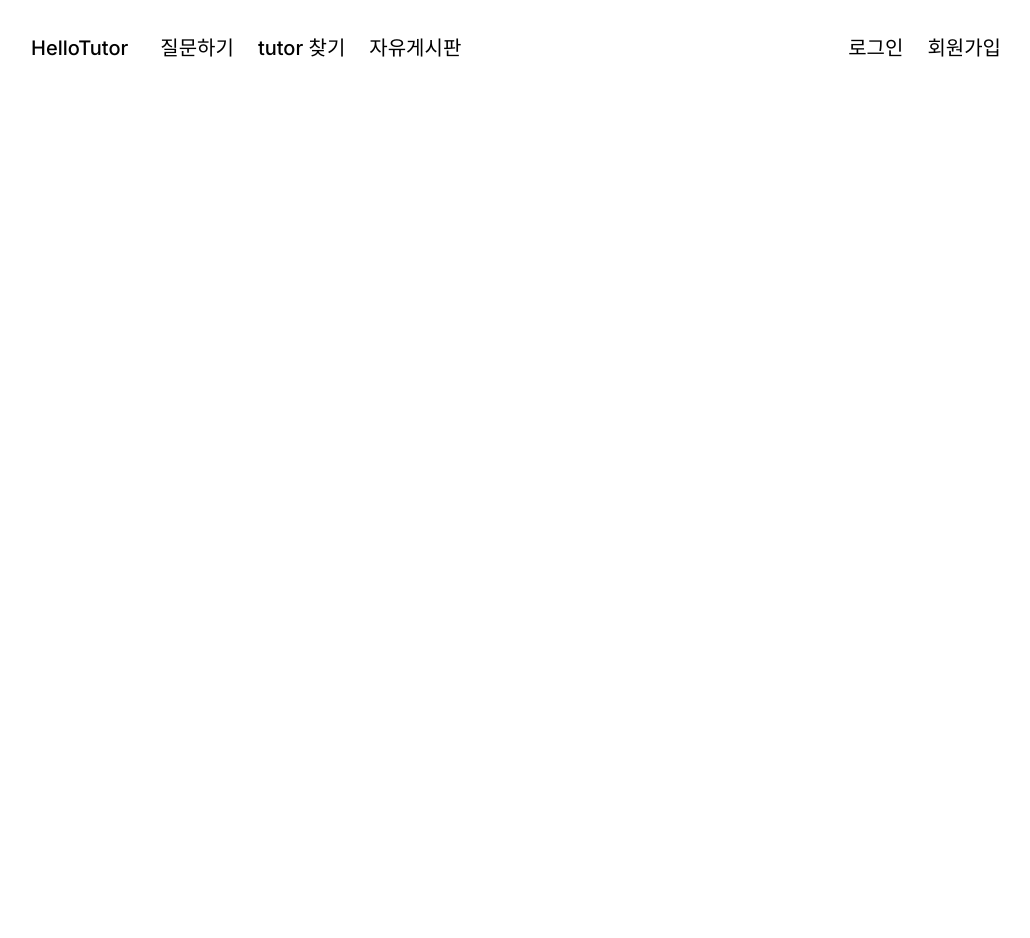
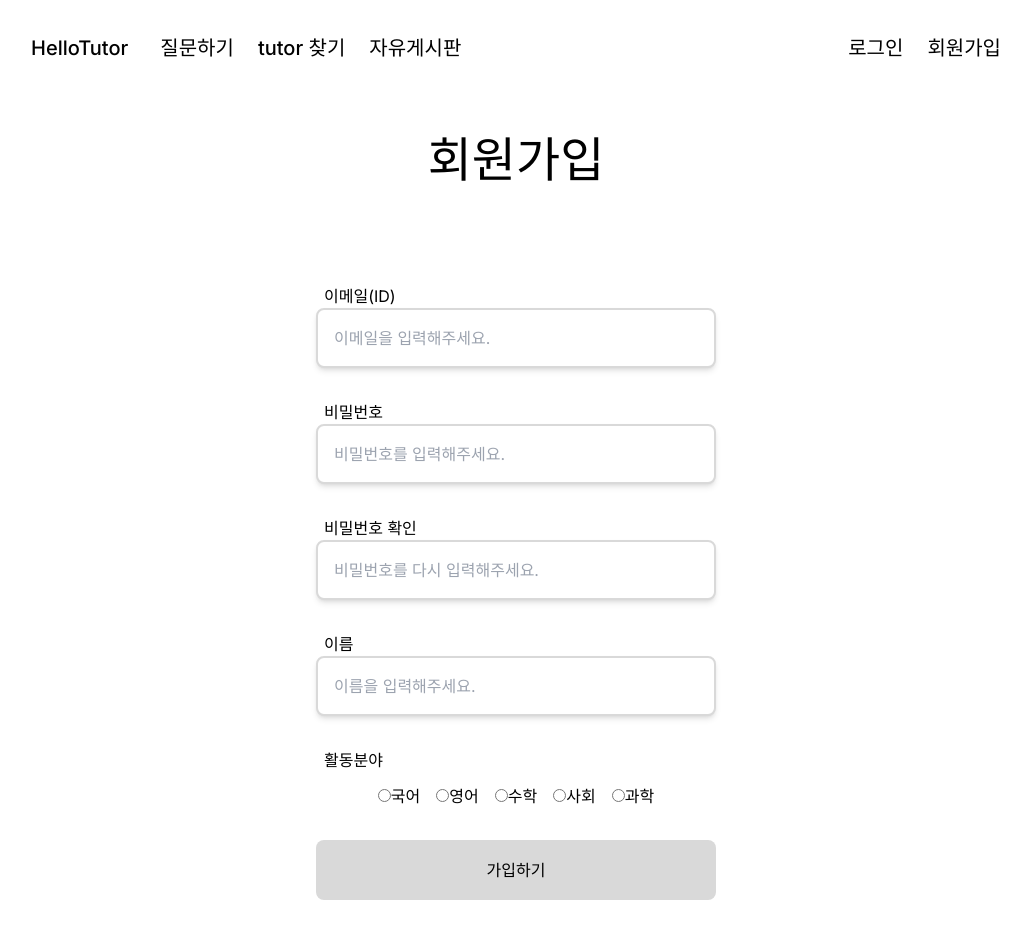
Before and after one commit to HelloTutor/HelloTutor-FE, a Next.js app: page /signup/tutor in a window 1280 px wide. Shown: the top 938 px of the page, without its empty margins (124-1154 px from the left). Before the commit the page ends 800 px from the top, so only its background shows below. Built offline with nearby package versions, Linux system fonts and the light colour scheme.

Commit message:
feat: 학생 / 튜터 회원가입 페이지 구현

```diff
--- a/src/app/signup/student/page.tsx
+++ b/src/app/signup/student/page.tsx
@@ -1,3 +1,67 @@
-export default function student(){
-    return(<></>)
+'use client';
+import SubmitButton from '@/components/SubmitButton';
+import { useState } from 'react';
+
+export default function Student(){
+
+    // 고민.. 유효성 검사는 yupResolver를 사용할까? 아니면 직접 구현할까?
+
+
+    const [userData, setUserData] = useState({
+        email:'',
+        password:'',
+        confirm_password:'',
+        name:''
+    })
+
+    const handleInput = (e:React.ChangeEvent<HTMLFormElement>) =>{
+        const {name, value} = e.target;
+        setUserData({
+            ...userData,
+            [name]:value
+        })
+    }
+
+    const {email, password, confirm_password, name} = userData;
+
+
+    return(
+
+    <>
+    {/* 회원가입 */}
+    <p className='text-5xl my-10 text-center'>회원가입</p>
+    <div className='w-[520px] py-[60px]  mx-auto'>
+
+        <form className='flex flex-col gap-y-8 max-w-[400px] mx-auto' onChange={handleInput}>
+            <div>
+                <label className='ml-2 mb-3' htmlFor='email'>이메일(ID)</label>
+                <input id="email" name="email" value={email} type="text" placeholder="이메일을 입력해주세요." className='border-2 border-[#d9d9d9] rounded-lg h-[60px] px-4 w-[400px] shadow-md'></input>
+            </div>
+            <div>
+
+                <label className='ml-2 mb-3' htmlFor='password'>비밀번호</label>
+                <input id="password" name="password" value={password} type="password" placeholder="비밀번호를 입력해주세요." className='border-2 border-[#d9d9d9] rounded-lg h-[60px] px-4 w-[400px] shadow-md'></input>
+            </div>
+            <div>
+
+                <label className='ml-2 mb-3' htmlFor='confirm_password'>비밀번호 확인</label>
+                <input id="confirm_password" value={confirm_password} name="confirm_password" type="password" placeholder="비밀번호를 다시 입력해주세요." className='border-2 border-[#d9d9d9] rounded-lg h-[60px] px-4 w-[400px] shadow-md'></input>
+                { userData.confirm_password &&userData.password !== userData.confirm_password && <p className='text-red-500'>비밀번호가 일치하지 않습니다.</p>}
+            </div>
+            <div>
+                <label className='ml-2 mb-3'>이름</label>
+                <input id="name" value={name} name="name" type="text" placeholder="이름을 입력해주세요." className='border-2 border-[#d9d9d9] rounded-lg h-[60px] px-4 w-[400px] shadow-md'></input>
+            </div>
+            <SubmitButton title="가입하기"/>
+        </form>
+        <div className='my-4 flex flex-col gap-y-4  items-center'>
+
+            <SubmitButton title="카카오톡으로 가입하기"/>
+            <SubmitButton title="구글로 가입하기"/>
+        </div>
+    </div>
+
+
+    </>
+    )
 }
--- a/src/app/signup/tutor/page.tsx
+++ b/src/app/signup/tutor/page.tsx
@@ -1,3 +1,85 @@
-export default function tutor(){
-    return(<></>)
+'use client'
+import SubmitButton from '@/components/SubmitButton';
+import { useState } from 'react';
+
+export default function Tutor(){
+    const [userData, setUserData] = useState({
+        email:'',
+        password:'',
+        confirm_password:'',
+        name:'',
+        subject:''
+    })
+    const handleInput = (e:React.ChangeEvent<HTMLFormElement>) =>{
+        const {name, value} = e.target;
+        setUserData({
+            ...userData,
+            [name]:value
+        })
+    }
+
+    const {email, password, confirm_password, name, } = userData;
+
+    return(<>
+
+    <p className='text-5xl my-10 text-center'>회원가입</p>
+    <div className='w-[520px] py-[60px]  mx-auto'>
+
+        <form className='flex flex-col gap-y-8 max-w-[400px] mx-auto' onChange={handleInput}>
+            <div>
+                <label className='ml-2 mb-3' htmlFor='email'>이메일(ID)</label>
+                <input id="email" name="email" value={email} type="text" placeholder="이메일을 입력해주세요." className='border-2 border-[#d9d9d9] rounded-lg h-[60px] px-4 w-[400px] shadow-md'></input>
+            </div>
+            <div>
+
+                <label className='ml-2 mb-3' htmlFor='password'>비밀번호</label>
+                <input id="password" name="password" value={password} type="password" placeholder="비밀번호를 입력해주세요." className='border-2 border-[#d9d9d9] rounded-lg h-[60px] px-4 w-[400px] shadow-md'></input>
+            </div>
+            <div>
+
+                <label className='ml-2 mb-3' htmlFor='confirm_password'>비밀번호 확인</label>
+                <input id="confirm_password" value={confirm_password} name="confirm_password" type="password" placeholder="비밀번호를 다시 입력해주세요." className='border-2 border-[#d9d9d9] rounded-lg h-[60px] px-4 w-[400px] shadow-md'></input>
+                { userData.confirm_password &&userData.password !== userData.confirm_password && <p className='text-red-500'>비밀번호가 일치하지 않습니다.</p>}
+            </div>
+            <div>
+                <label className='ml-2 mb-3'>이름</label>
+                <input id="name" value={name} name="name" type="text" placeholder="이름을 입력해주세요." className='border-2 border-[#d9d9d9] rounded-lg h-[60px] px-4 w-[400px] shadow-md'></input>
+            </div>
+            <div>
+                <label className='ml-2'>활동분야</label>
+                <div className='flex gap-x-4 justify-center pt-3'>
+                    <div>
+                        <input type="radio" id="korean" name="subject" value="korean"/>
+                        <label htmlFor="korean">국어</label>
+                    </div>
+                    <div>
+                        <input type="radio" id="english" name="subject" value="english"/>
+                        <label htmlFor="english">영어</label>
+                    </div>
+                    <div>
+                        <input type="radio" id="math" name="subject" value="math"/>
+                        <label htmlFor="math">수학</label>
+                    </div>
+                    <div>
+                        <input type="radio" id="social" name="subject" value="social"/>
+                        <label htmlFor="social">사회</label>
+                    </div>
+                    <div>
+                        <input type="radio" id="science" name="subject" value="science"/>
+                        <label htmlFor="science">과학</label>
+                    </div>
+                </div>
+            </div>
+
+            {/* 휴대전화 인증*/}
+
+
+
+
+            <SubmitButton title="가입하기"/>
+        </form>
+
+    </div>
+
+    </>)
 }
```
